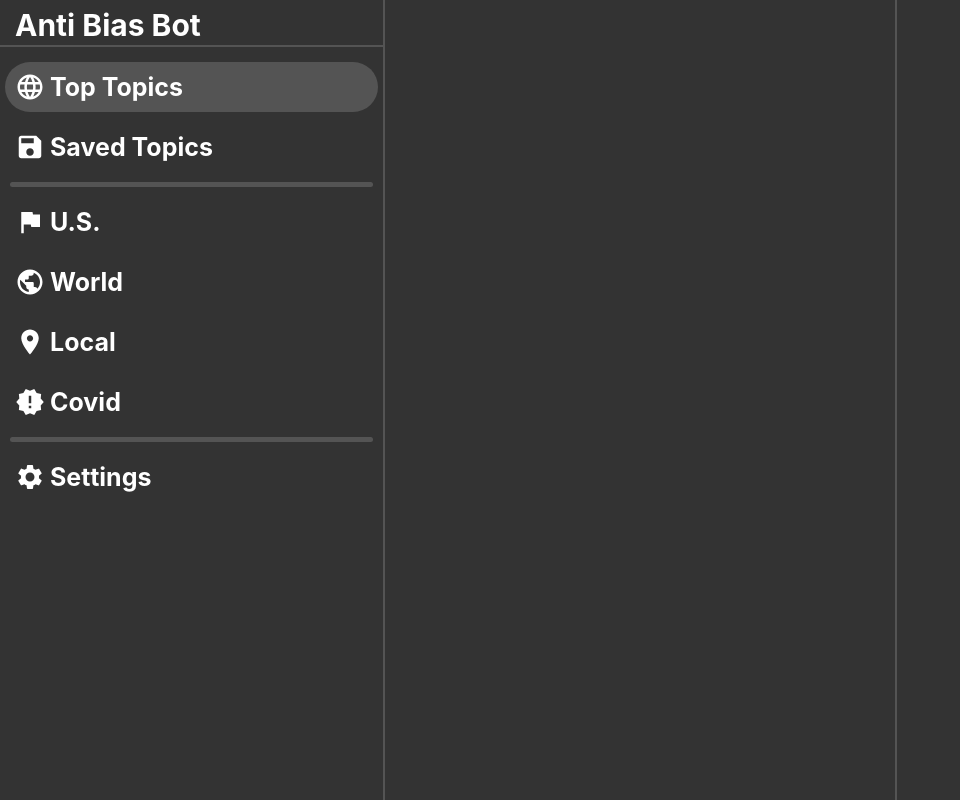
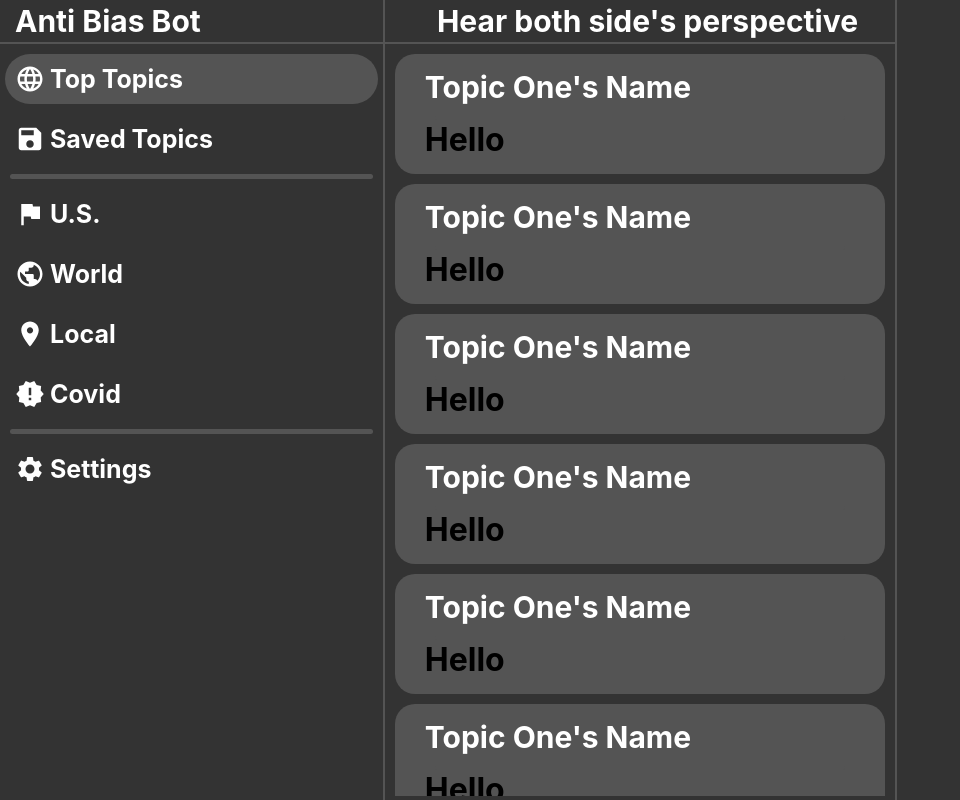
Before and after one commit to tarunravi/antiBiasBot, a React (Create React App) app: page / in a window 1280 px wide. Shown: the whole page, without its empty margins (0-960 px from the left). Built offline with nearby package versions, Linux system fonts and the light colour scheme.

Commit message:
finished middle bar header, started the component for each topic box, and fixed a few bugs regarding overscrolling for the sidebar and middle bar components

```diff
--- a/src/Components/Sidebar/Sidebar.css
+++ b/src/Components/Sidebar/Sidebar.css
@@ -8,10 +8,15 @@
     height: 5vh;
     display: flex;
     align-items: center;
-    margin: 5px 0px 5px 0px;
+    padding: 1px 0px 1px 0px;
     border-bottom: 2px solid var(--lightBlack);
     overflow-y: scroll;
     overflow-x: scroll;
+
+    position: sticky;
+    top:0;
+    /*Covers up the text that scrolls under */
+    z-index: 100;
 }
 
 .topBar > h1{
@@ -21,7 +26,7 @@
 }
 
 .options{
-    height: 93vh;
+    height: 94vh;
     overflow-y: scroll;
 }
 
@@ -30,7 +35,6 @@
     margin-left: 10px;
     margin-right: 10px;
     margin-top: 10px;
-
     background-color: var(--lightBlack);
     height: 5px;
     border-radius: 100px;
--- /dev/null
+++ b/src/Components/Topics/TopicBox/Article/Article.js
@@ -0,0 +1,9 @@
+import React from 'react'
+import './Article.css'
+export default function Article() {
+    return (
+        <div>
+            <h1>Hello</h1>
+        </div>
+    )
+}
--- /dev/null
+++ b/src/Components/Topics/TopicBox/TopicBox.css
@@ -0,0 +1,28 @@
+.TopicBox{
+    background-color: var(--lightBlack);
+    display: flex;
+    flex-direction: column;
+    border-radius: 20px;
+    padding: 15px 30px 15px 30px;
+    margin: 10px;
+    overflow-x: scroll;
+}
+
+.TopicBox > h1{
+    font-size: 30px;
+    font-weight: 50px;
+    color: white;
+}
+
+/*Removes all Scroll bars */
+
+/*Remove the scroll bar for Chrome, Safari and Opera */
+.TopicBox::-webkit-scrollbar{
+    display: none;
+}
+
+/*Removes the scroll bar for IE, Edge and Firefox*/
+.TopicBox{
+    -ms-overflow-style:none;
+    scrollbar-width: none;
+}
--- /dev/null
+++ b/src/Components/Topics/TopicBox/TopicBox.js
@@ -0,0 +1,15 @@
+import React from 'react'
+import './TopicBox.css'
+import Article from './Article/Article'
+
+function TopicBox() {
+    return (
+        <div className="TopicBox">
+            <h1>Topic One's Name</h1>
+            <div className="divider" />
+            <Article />
+        </div>
+    )
+}
+
+export default TopicBox
--- a/src/Components/Topics/Topics.css
+++ b/src/Components/Topics/Topics.css
@@ -1,4 +1,71 @@
 .Topics{
     flex: .40;
     border-right: 2px solid var(--lightBlack);
+    overflow-x: scroll;
 }
+
+.topHeader{
+    height: 5vh;
+    display: flex;
+    align-items: center;
+    justify-content: center;
+    padding: 1px 0px 1px 0px;
+    border-bottom: 2px solid var(--lightBlack);
+    background-color: var(--darkBlack);
+    overflow-y: scroll;
+    overflow-x: scroll;
+    /*Enables the "topHeader" header to stay in place and not move */
+    position: sticky;
+
+    top:0;
+    /*Covers up the text that scrolls under */
+    z-index: 100;
+}
+
+.topHeader > h1{
+    color: white;
+    padding-left: 15px;
+    font-size: 30px;
+}
+
+.TopicLists{
+    position: sticky;
+    height: 94vh;
+    overflow-x: scroll;
+    overflow-y: scroll;
+}
+
+/*Removes all Scroll bars */
+
+/*Remove the scroll bar for Chrome, Safari and Opera */
+.Topics::-webkit-scrollbar{
+    display: none;
+}
+
+/*Removes the scroll bar for IE, Edge and Firefox*/
+.Topics{
+    -ms-overflow-style:none;
+    scrollbar-width: none;
+}
+
+/*Remove the scroll bar for Chrome, Safari and Opera */
+.topHeader::-webkit-scrollbar{
+    display: none;
+}
+
+/*Removes the scroll bar for IE, Edge and Firefox*/
+.topHeader{
+    -ms-overflow-style:none;
+    scrollbar-width: none;
+}
+
+/*Remove the scroll bar for Chrome, Safari and Opera */
+.TopicLists::-webkit-scrollbar{
+    display: none;
+}
+
+/*Removes the scroll bar for IE, Edge and Firefox*/
+.TopicLists{
+    -ms-overflow-style:none;
+    scrollbar-width: none;
+}
--- a/src/Components/Topics/Topics.js
+++ b/src/Components/Topics/Topics.js
@@ -1,9 +1,22 @@
 import React from 'react'
 import './Topics.css'
-
+import TopicBox from './TopicBox/TopicBox'
 function Topics() {
     return (
         <div className="Topics">
+            <div className="topHeader">
+                <h1>Hear both side's perspective</h1>
+            </div>
+            <div className="TopicLists">
+                <TopicBox />
+                <TopicBox />
+                <TopicBox />
+                <TopicBox />
+                <TopicBox />
+                <TopicBox />
+                <TopicBox />
+                <TopicBox />
+            </div>
 
         </div>
     )
```
Also changed, not shown: src/Components/Topics/TopicBox/Article/Article.css (added).
